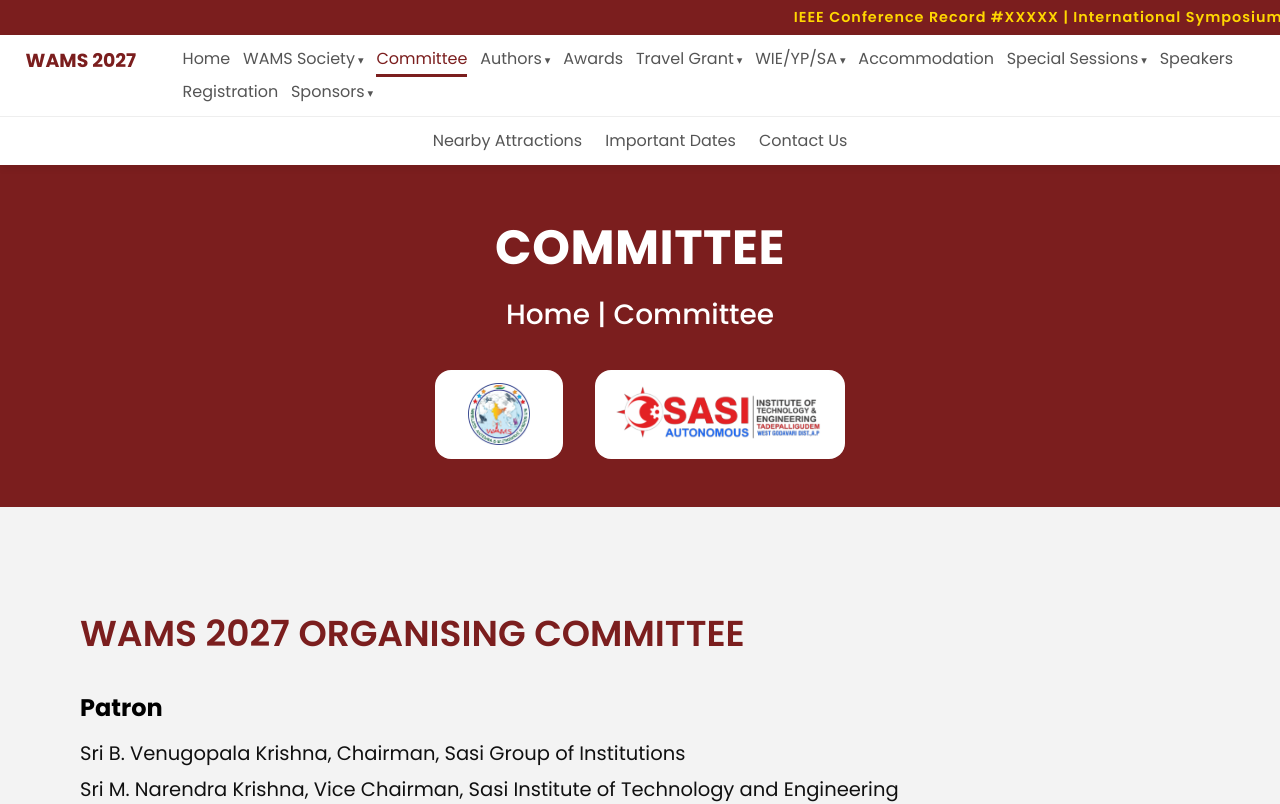
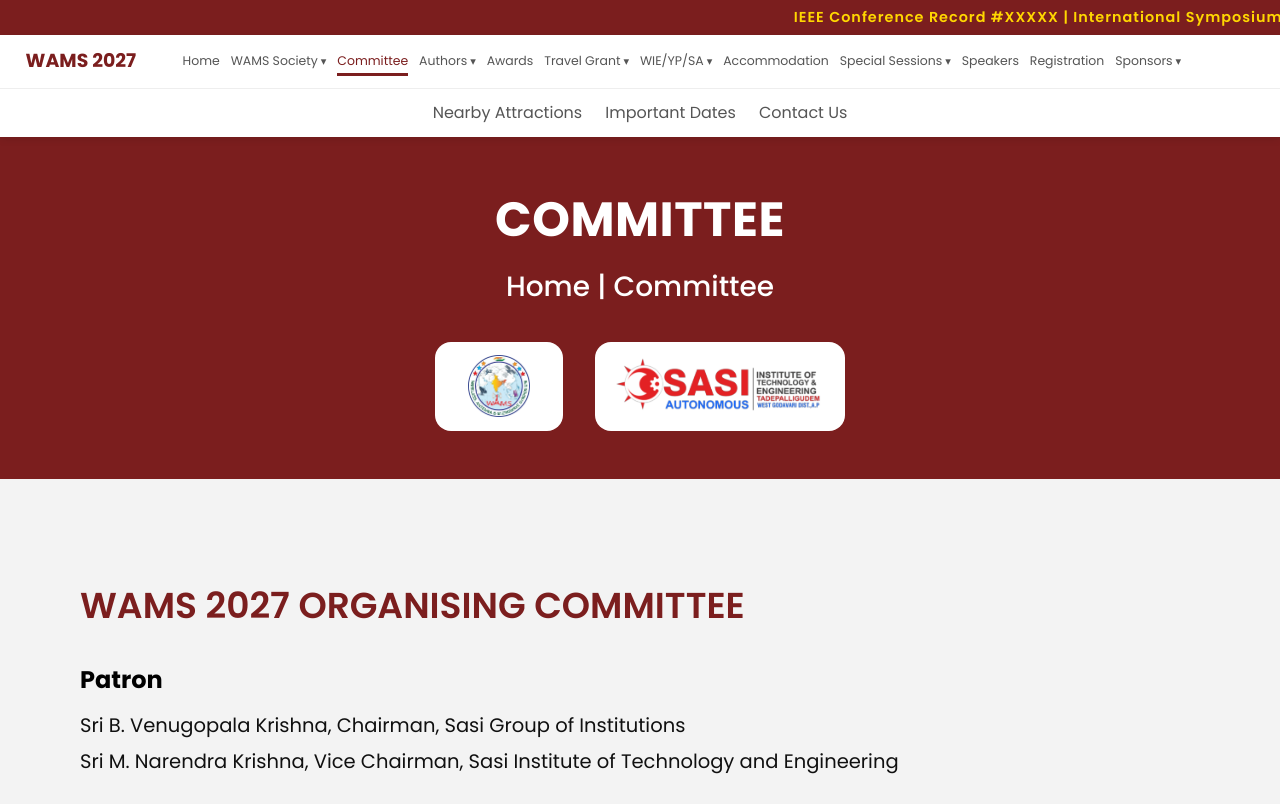
Before and after one commit to kumari01/WAM2027SITE, a React app in the folder frontend/: page /committee in a window 1280 px wide. Shown: the top 804 px of the page. Built offline with nearby package versions, Linux system fonts and the light colour scheme; the HTML template or start-up script is replaced by a standard one.

Commit message:
navbar styling

```diff
--- a/frontend/src/components/NavBar/Navbar.css
+++ b/frontend/src/components/NavBar/Navbar.css
@@ -14,7 +14,7 @@
 .navbar-row-1 {
   display: flex;
   justify-content: space-between;
-  align-items: flex-start;
+  align-items: center;
   gap: 0.9rem;
   padding: 0.7rem clamp(1rem, 2vw, 3rem);
   border-bottom: 1px solid #eee;
@@ -65,15 +65,14 @@
 
 .nav-links {
   display: flex;
-  gap: clamp(0.65rem, 1vw, 1.25rem);
-  /* font-size: clamp(0.72rem, 0.78vw, 0.95rem); */
+  gap: clamp(0.5rem, 0.85vw, 1.1rem);
+  font-size: clamp(0.78rem, 0.82vw, 0.9rem);
   /* font-weight: 500; */
-  font-size: 1rem;
   flex: 1;
   justify-content: flex-start;
-  flex-wrap: wrap;
-  row-gap: 0.45rem;
+  flex-wrap: nowrap;
   min-width: 0;
+  overflow: visible;
 }
 
 .nav-links li {
```
